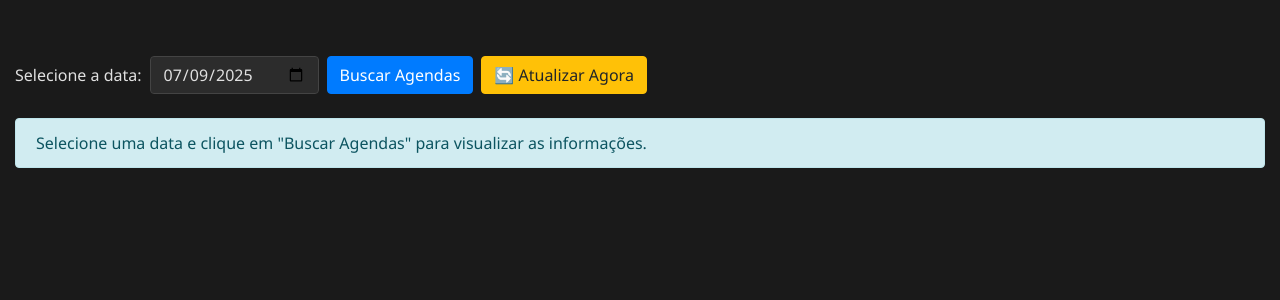
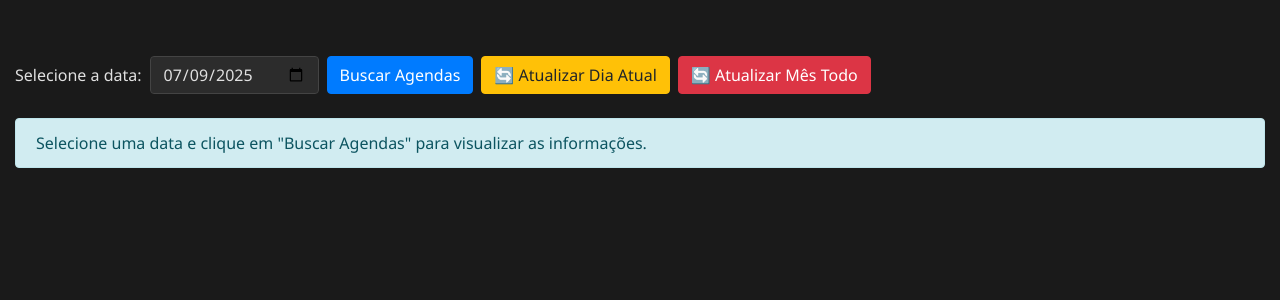
Before and after one commit to lucasamorsaude/agenda-multipla, a Flask app: page / in a window 1280 px wide. Shown: the part 112-412 px from the top of the page. Run offline with Flask 3, Linux system fonts and the light colour scheme; parts of the project's set-up code (start-up, migrations or seed data) failed here and were passed over; some libraries are stand-ins or nearby versions.

Commit message:
Adição de atualização mensal

```diff
--- a/app.py
+++ b/app.py
@@ -1,5 +1,6 @@
 from flask import Flask, render_template, request, jsonify
 from cache_manager import save_agendas_to_cache, load_agendas_from_cache, delete_day_from_cache
+from update_cache_script import update_period_cache # Importa a nova função
 from datetime import date, timedelta
 import pandas as pd
 import requests # Manter requests aqui para as funções que fazem chamadas diretas
@@ -286,16 +287,37 @@ def appointment_details_api(appointment_id):
     else:
         return jsonify({"error": "Agendamento não encontrado ou erro na API"}), 404
 
-@app.route('/force_update_cache', methods=['POST'])
-def force_update_cache():
+@app.route('/force_update_day_cache', methods=['POST']) # Renomeado para clareza
+def force_update_day_cache():
     selected_date_str = request.form.get('selected_date_force_update', date.today().strftime('%Y-%m-%d'))
     selected_date = date.fromisoformat(selected_date_str)
 
-    # Limpa o cache para o mês da data selecionada
     delete_day_from_cache(selected_date)
 
     # Redireciona para a página principal para que ela recarregue os dados (agora da API)
-    return jsonify({"status": "success", "message": "Cache limpo e atualização forçada iniciada.", "redirect_date": selected_date_str})
+    return jsonify({"status": "success", "message": "Cache do dia limpo e atualização forçada iniciada.", "redirect_date": selected_date_str})
+
+
+@app.route('/force_update_month_cache', methods=['POST'])
+def force_update_month_cache():
+    # Define o período para atualização: do dia atual até o final do mês.
+    today = date.today()
+    last_day_of_month = date(today.year, today.month, 1) + timedelta(days=32) # Próximo mês + 2 dias para garantir
+    last_day_of_month = last_day_of_month.replace(day=1) - timedelta(days=1) # Volta para o último dia do mês atual
+
+    # Limpa o cache do mês inteiro para forçar uma recarga completa
+    # Nota: delete_day_from_cache opera por dia. Se quiser apagar o arquivo do mês, você precisaria
+    # re-adicionar ou ajustar a clear_cache_for_month original em cache_manager e chamar aqui.
+    # Por enquanto, ele vai re-processar e sobrescrever cada dia.
+
+    # Chama a função de atualização para o período
+    # Você pode passar 'today' e 'last_day_of_month' como start/end_date
+    # Ou 'today' e 'today + timedelta(days=X)' se preferir X dias a partir de hoje
+    update_period_cache(today, last_day_of_month)
+
+    return jsonify({"status": "success", "message": "Atualização do cache do mês iniciada. Isso pode levar alguns minutos."})
+
+
 
 if __name__ == '__main__':
     app.run(debug=True)
--- a/templates/index.html
+++ b/templates/index.html
@@ -18,8 +18,11 @@
             <label for="selected_date" class="mr-2">Selecione a data:</label>
             <input type="date" id="selected_date" name="selected_date" class="form-control mr-2" value="{{ selected_date }}">
             <button type="submit" class="btn btn-primary" id="search-button">Buscar Agendas</button>
-            <button type="button" class="btn btn-warning ml-2" id="refresh-cache-button">
-                🔄 Atualizar Agora
+            <button type="button" class="btn btn-warning ml-2" id="refresh-day-cache-button">
+                🔄 Atualizar Dia Atual
+            </button>
+            <button type="button" class="btn btn-danger ml-2" id="refresh-month-cache-button">
+                🔄 Atualizar Mês Todo
             </button>
         </form>
 
@@ -233,45 +236,79 @@
             var loadingOverlay = document.getElementById('loading-overlay');
             var searchButton = document.getElementById('search-button');
             var agendaForm = document.getElementById('agenda-form');
-            var refreshCacheButton = document.getElementById('refresh-cache-button');
-
+            var refreshMonthCacheButton = document.getElementById('refresh-month-cache-button');
             var customModalOverlay = document.getElementById('custom-modal-overlay');
             var customModalTitle = document.getElementById('custom-modal-title');
             var customModalCloseButton = document.getElementById('custom-modal-close-button');
 
 
-            if (refreshCacheButton) {
-                refreshCacheButton.addEventListener('click', function() {
-                    if (confirm('Tem certeza que deseja atualizar os dados agora? Isso pode levar alguns segundos.')) {
+            // --- Lógica para o Botão de Atualizar Cache do Dia ---
+            var refreshDayCacheButton = document.getElementById('refresh-day-cache-button'); // ID alterado
+
+            if (refreshDayCacheButton) {
+                refreshDayCacheButton.addEventListener('click', function() {
+                    if (confirm('Tem certeza que deseja atualizar os dados do dia atual agora? Isso pode levar alguns segundos.')) {
                         loadingOverlay.style.display = 'flex';
                         loadingOverlay.style.opacity = '1';
-                        document.getElementById('loading-message').textContent = 'Atualizando dados...'; // Mensagem mais específica
+                        document.getElementById('loading-message').textContent = 'Atualizando dados do dia...';
 
-                        // Pega a data atual do input para enviar ao backend
                         var currentDate = document.getElementById('selected_date').value;
 
-                        fetch('/force_update_cache', {
+                        fetch('/force_update_day_cache', { // Rota alterada
                             method: 'POST',
                             headers: {
                                 'Content-Type': 'application/x-www-form-urlencoded',
                             },
-                            body: 'selected_date_force_update=' + currentDate // Envia a data selecionada para o backend
+                            body: 'selected_date_force_update=' + currentDate
                         })
                         .then(response => response.json())
                         .then(data => {
                             if (data.status === 'success') {
                                 alert(data.message);
-                                // Recarrega a página para exibir os dados atualizados
                                 window.location.reload();
                             } else {
-                                alert('Erro ao atualizar cache: ' + (data.message || 'Desconhecido'));
-                                loadingOverlay.style.display = 'none'; // Esconde o overlay em caso de erro
+                                alert('Erro ao atualizar cache do dia: ' + (data.message || 'Desconhecido'));
+                                loadingOverlay.style.display = 'none';
                             }
                         })
                         .catch(error => {
-                            console.error('Erro na requisição de atualização:', error);
-                            alert('Erro de rede ou servidor ao tentar atualizar. Verifique o console.');
-                            loadingOverlay.style.display = 'none'; // Esconde o overlay em caso de erro
+                            console.error('Erro na requisição de atualização do dia:', error);
+                            alert('Erro de rede ou servidor ao tentar atualizar o dia. Verifique o console.');
+                            loadingOverlay.style.display = 'none';
+                        });
+                    }
+                });
+            }
+
+            if (refreshMonthCacheButton) {
+                refreshMonthCacheButton.addEventListener('click', function() {
+                    if (confirm('ATENÇÃO: Isso irá atualizar o cache de TODOS os dias do mês atual. Pode levar VÁRIOS minutos e gerar muitas requisições à API. Deseja continuar?')) {
+                        loadingOverlay.style.display = 'flex';
+                        loadingOverlay.style.opacity = '1';
+                        document.getElementById('loading-message').textContent = 'Atualizando dados do mês todo... POR FAVOR, AGUARDE...';
+
+                        fetch('/force_update_month_cache', { // Nova rota
+                            method: 'POST',
+                            headers: {
+                                'Content-Type': 'application/x-www-form-urlencoded', // Pode ser vazio ou enviar uma data dummy se quiser
+                            },
+                            body: '' // Não precisa enviar uma data específica, a rota usará date.today()
+                        })
+                        .then(response => response.json())
+                        .then(data => {
+                            if (data.status === 'success') {
+                                alert(data.message);
+                                // Após atualizar o mês, é bom recarregar para ver os dados mais frescos
+                                window.location.reload();
+                            } else {
+                                alert('Erro ao atualizar cache do mês: ' + (data.message || 'Desconhecido'));
+                                loadingOverlay.style.display = 'none';
+                            }
+                        })
+                        .catch(error => {
+                            console.error('Erro na requisição de atualização do mês:', error);
+                            alert('Erro de rede ou servidor ao tentar atualizar o mês. Verifique o console.');
+                            loadingOverlay.style.display = 'none';
                         });
                     }
                 });
```
